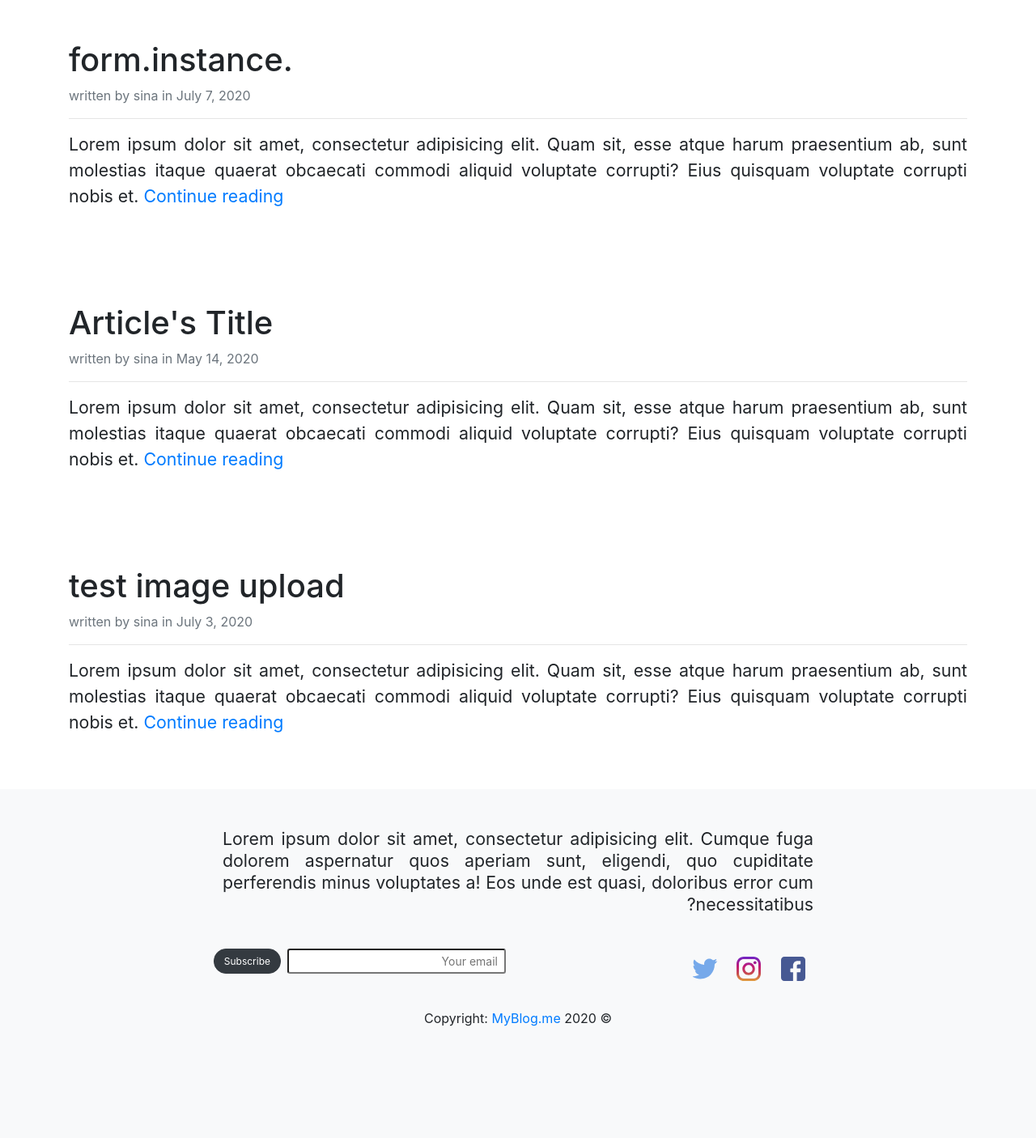
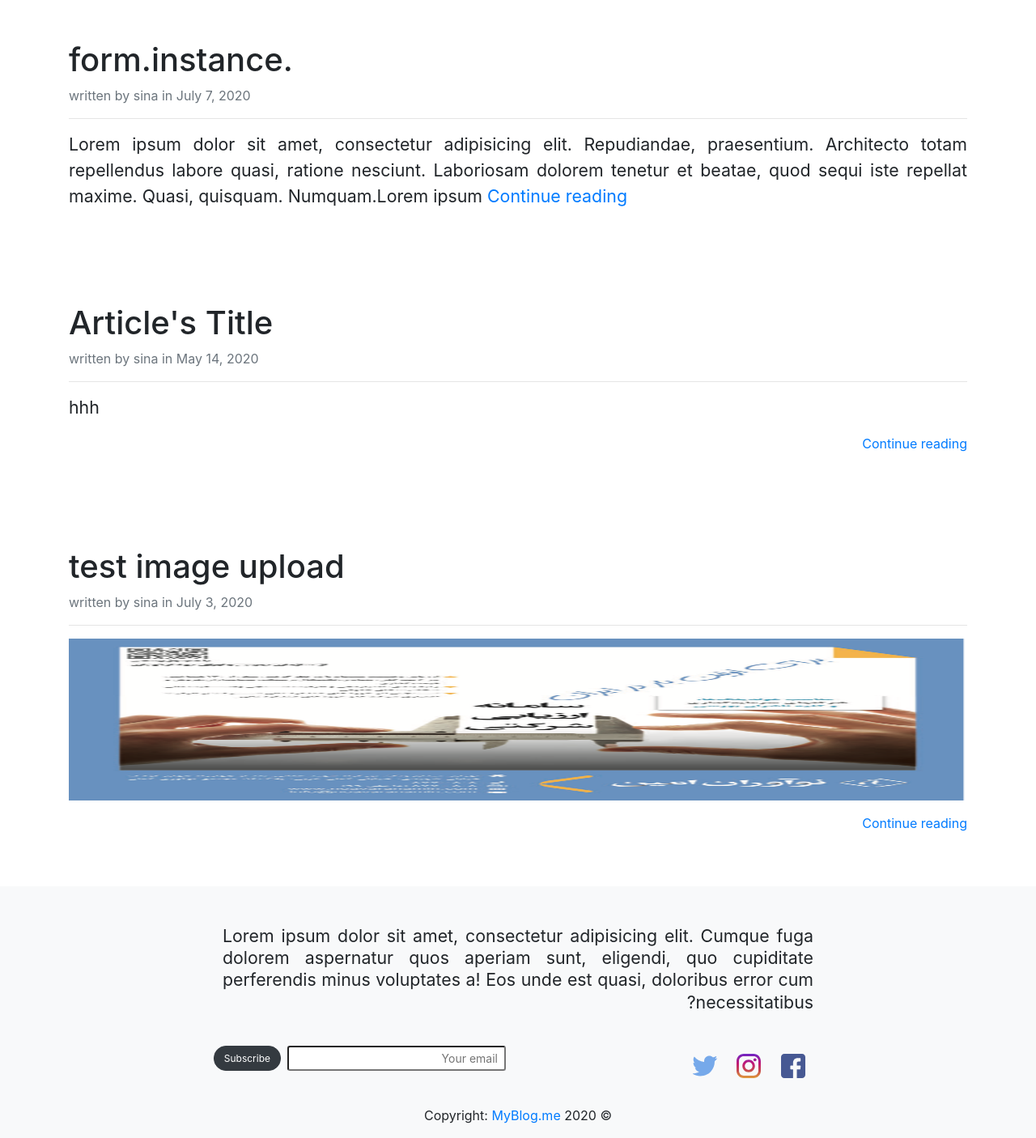
Before and after one commit to SinaSarparast/SimpleBlog, a Django app: page /articles/home in a window 1280 px wide. Shown: the part 64-1470 px from the top of the page at 81% size. Before the commit the page ends 1332 px from the top, so only its background shows below. Run offline with Django 3.2, Linux system fonts and the light colour scheme; data comes from the database, SQL or seed files in the repository; some libraries are stand-ins or nearby versions.

Commit message:
applied char limit on post content listed in the home page

```diff
--- a/articles/templates/articles/home.html
+++ b/articles/templates/articles/home.html
@@ -12,10 +12,7 @@
             </div>
             <hr>
             <p>
-              Lorem ipsum dolor sit amet, consectetur adipisicing elit.
-              Quam sit, esse atque harum praesentium ab, sunt molestias itaque
-               quaerat obcaecati commodi aliquid voluptate corrupti?
-                Eius quisquam voluptate corrupti nobis et.
+              {{post.content| safe | slice:":255"}}
                 <a href={% url "read_article" post.slug %}>Continue reading</a>
             </p>
         </div>
```
